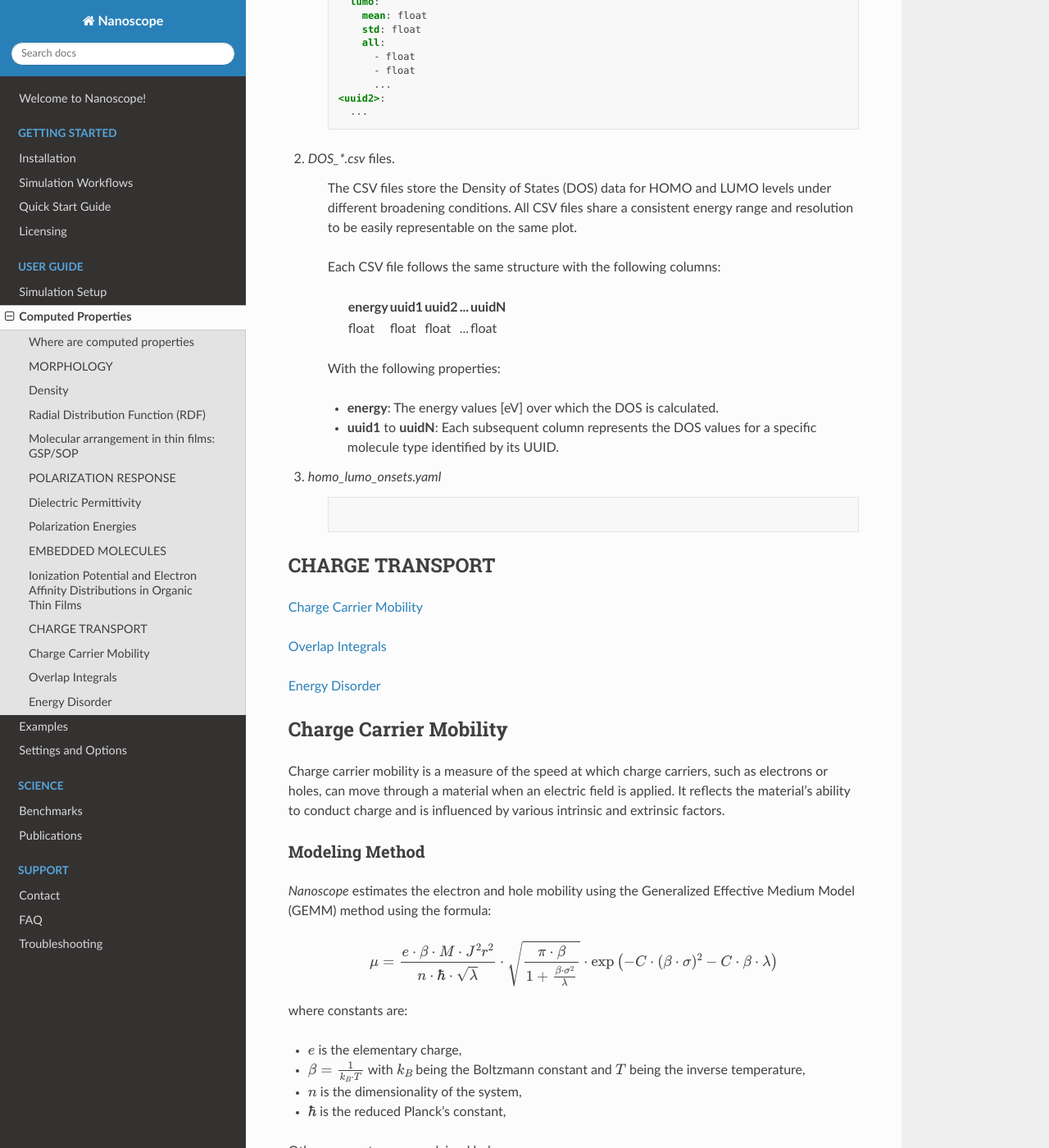
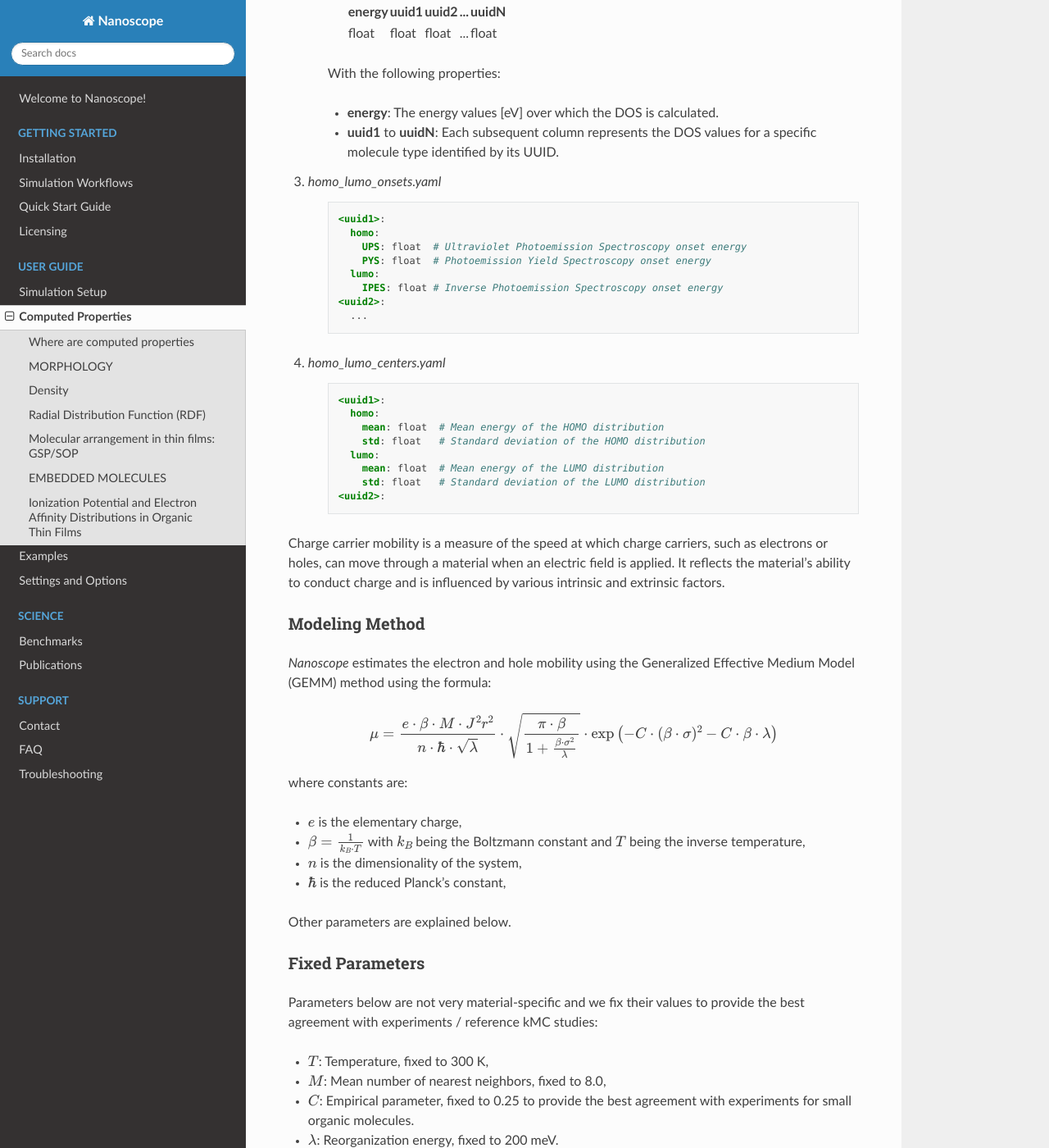
Before and after one commit to NanomatchGmbH/nanoscope-docs, a Sphinx documentation site: the page built from docs/source/user_guide/computed_properties.rst, in a window 1280 px wide and 1400 px high, scrolled down 7109 px. Shown: the whole window at 82% size. Built offline with Sphinx 7.4.7 and the Read the Docs theme 3.1.0, drawn with Linux system fonts in a browser that asks for light colours; some of the changed text lies outside the part shown.

Commit message:
Sc properties cleanup (#21)
* commented out parts that have yet to be filled

* added content that got lost in a previous commit by accident

---------

Co-authored-by: Tobias Neumann <tobias.neumann@nanomatch.com>

```diff
--- a/docs/source/user_guide/computed_properties.rst
+++ b/docs/source/user_guide/computed_properties.rst
@@ -208,27 +208,27 @@ In addition, this module provides the following output files:
 
 .. _polarization_response:
 
-POLARIZATION RESPONSE
----------------------
+.. POLARIZATION RESPONSE
+.. ---------------------
 
-:ref:`Dielectric Permittivity <dielectric_permittivity>`
+.. :ref:`Dielectric Permittivity <dielectric_permittivity>`
 
-:ref:`Polarization Energies <polarization_energies>`
+.. :ref:`Polarization Energies <polarization_energies>`
 
 .. _dielectric_permittivity:
 
-Dielectric Permittivity
------------------------
+.. Dielectric Permittivity
+.. -----------------------
 
 .. _polarization_energies:
 
-Content about Dielectric Permittivity.
+.. Content about Dielectric Permittivity.
 
 
-Polarization Energies
----------------------
+.. Polarization Energies
+.. ---------------------
 
-Content about Polarization Energies.
+.. Content about Polarization Energies.
 
 
 
@@ -473,25 +473,45 @@ Data Files in `Analysis/DOS/data`
 
     .. code-block:: yaml
 
+        <uuid1>:
+          homo:
+            UPS: float  # Ultraviolet Photoemission Spectroscopy onset energy
+            PYS: float  # Photoemission Yield Spectroscopy onset energy
+          lumo:
+            IPES: float # Inverse Photoemission Spectroscopy onset energy
+        <uuid2>:
+          ...
 
+4. `homo_lumo_centers.yaml`
+
+    .. code-block:: yaml
+
+        <uuid1>:
+          homo:
+            mean: float  # Mean energy of the HOMO distribution
+            std: float   # Standard deviation of the HOMO distribution
+          lumo:
+            mean: float  # Mean energy of the LUMO distribution
+            std: float   # Standard deviation of the LUMO distribution
+        <uuid2>:
 
 
 .. _charge_transport:
 
-CHARGE TRANSPORT
-----------------
+.. CHARGE TRANSPORT
+.. ----------------
 
-:ref:`Charge Carrier Mobility <mobility>`
+.. :ref:`Charge Carrier Mobility <mobility>`
 
-:ref:`Overlap Integrals <overlap_integrals>`
+.. :ref:`Overlap Integrals <overlap_integrals>`
 
-:ref:`Energy Disorder <energy_disorder>`
+.. :ref:`Energy Disorder <energy_disorder>`
 
 
 .. _mobility:
 
-Charge Carrier Mobility
------------------------
+.. Charge Carrier Mobility
+.. -----------------------
 
 Charge carrier mobility is a measure of the speed at which charge carriers, such as electrons or holes,
 can move through a material when an electric field is applied. It reflects the material's ability to conduct charge and
@@ -607,15 +627,15 @@ File Content
 
 .. _overlap_integrals:
 
-Overlap Integrals
------------------
+.. Overlap Integrals
+.. -----------------
 
-Content about Overlap Integrals.
+.. Content about Overlap Integrals.
 
 
 .. _energy_disorder:
 
-Energy Disorder
----------------
+.. Energy Disorder
+.. ---------------
 
-Content about Energy Disorder.
+.. Content about Energy Disorder.
```
